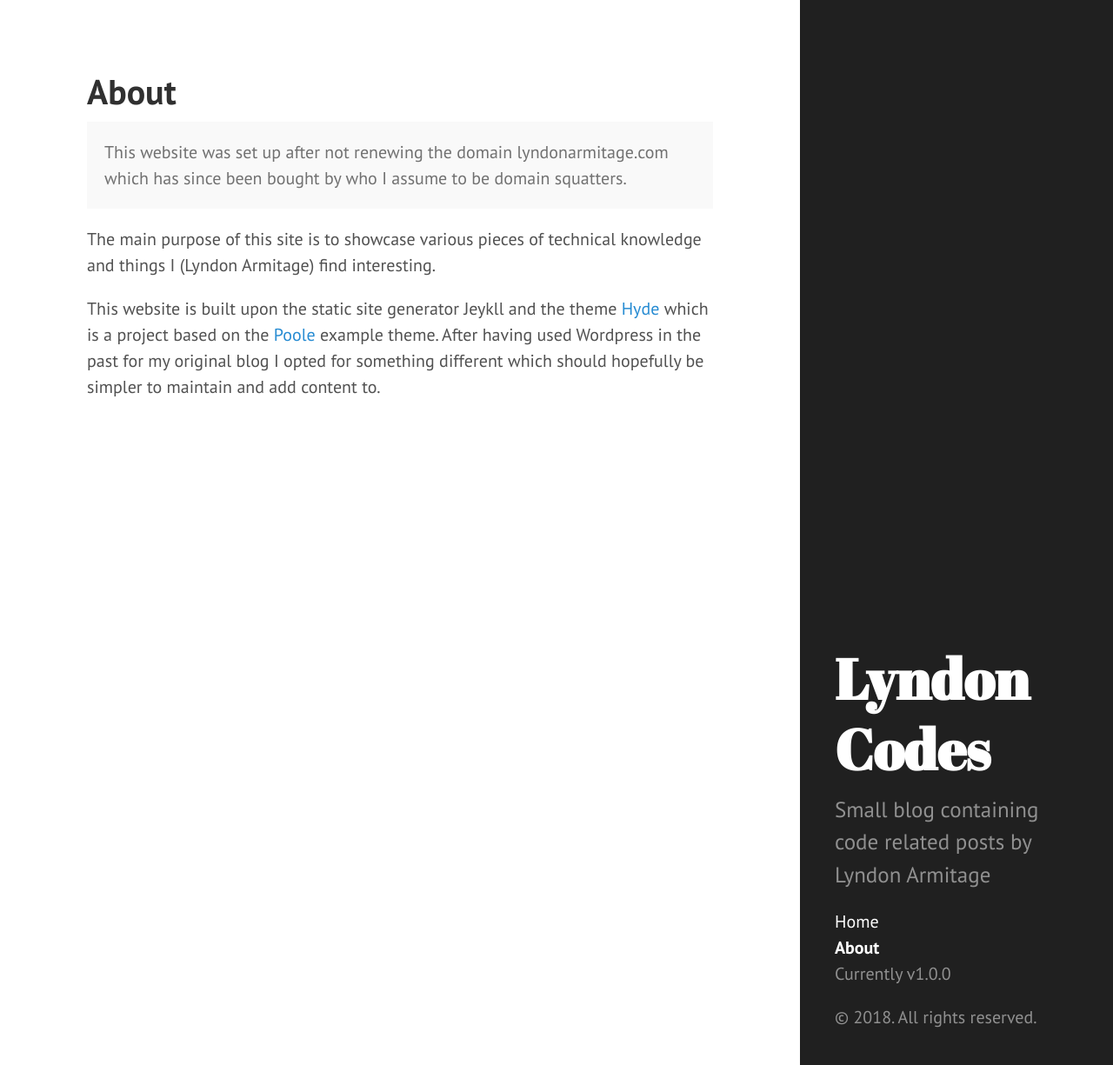
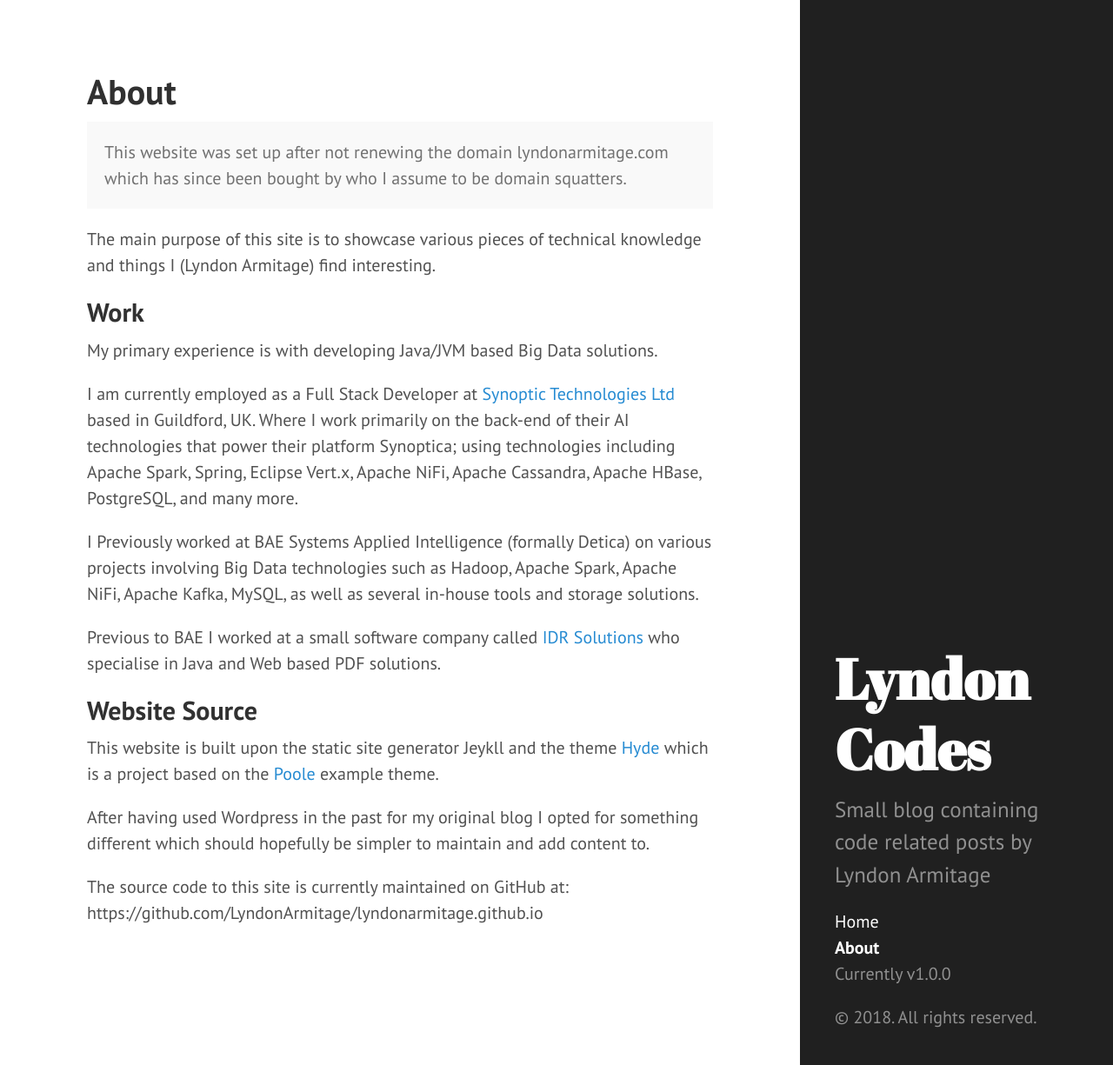
Before and after one commit to LyndonArmitage/lyndonarmitage.github.io, a Jekyll site: the page built from about.md, in a window 1280 px wide and 1225 px high. Shown: the whole window at 87% size. Built offline with Jekyll 4.4.1, drawn with Linux system fonts in a browser that asks for light colours.

Commit message:
Added details to about page

```diff
--- a/about.md
+++ b/about.md
@@ -12,9 +12,35 @@ has since been bought by who I assume to be domain squatters.
 The main purpose of this site is to showcase various pieces of technical
 knowledge and things I (Lyndon Armitage) find interesting.
 
+## Work
+
+My primary experience is with developing Java/JVM based Big Data solutions.
+
+I am currently employed as a Full Stack Developer at
+[Synoptic Technologies Ltd](https://www.synoptica.com/) based in Guildford, UK.
+Where I work primarily on the back-end of their AI technologies that power
+their platform Synoptica; using technologies including Apache Spark, Spring,
+Eclipse Vert.x, Apache NiFi, Apache Cassandra, Apache HBase, PostgreSQL,
+and many more.
+
+I Previously worked at BAE Systems Applied Intelligence (formally Detica)
+on various projects involving Big Data technologies such as Hadoop,
+Apache Spark, Apache NiFi, Apache Kafka, MySQL, as well as several in-house
+tools and storage solutions.
+
+Previous to BAE I worked at a small software company called
+[IDR Solutions](https://www.idrsolutions.com/) who specialise in Java and Web
+based PDF solutions.
+
+## Website Source
+
 This website is built upon the static site generator Jeykll and the theme
 [Hyde](http://hyde.getpoole.com) which is a project based on the
 [Poole](https://github.com/poole) example theme.
+
 After having used Wordpress in the past for my original blog I opted for
 something different which should hopefully be simpler to maintain and add
 content to.
+
+The source code to this site is currently maintained on GitHub at:
+https://github.com/LyndonArmitage/lyndonarmitage.github.io
```
